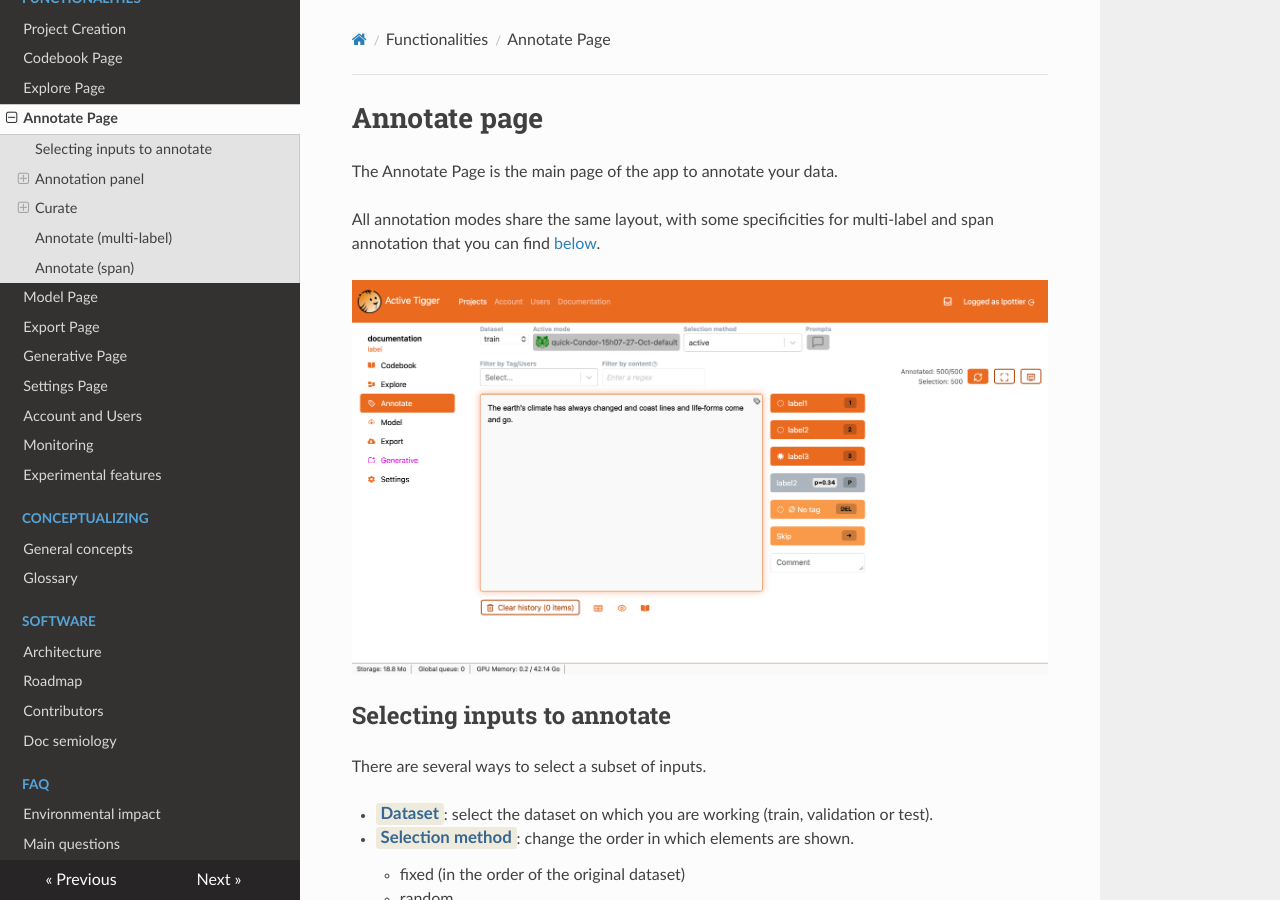
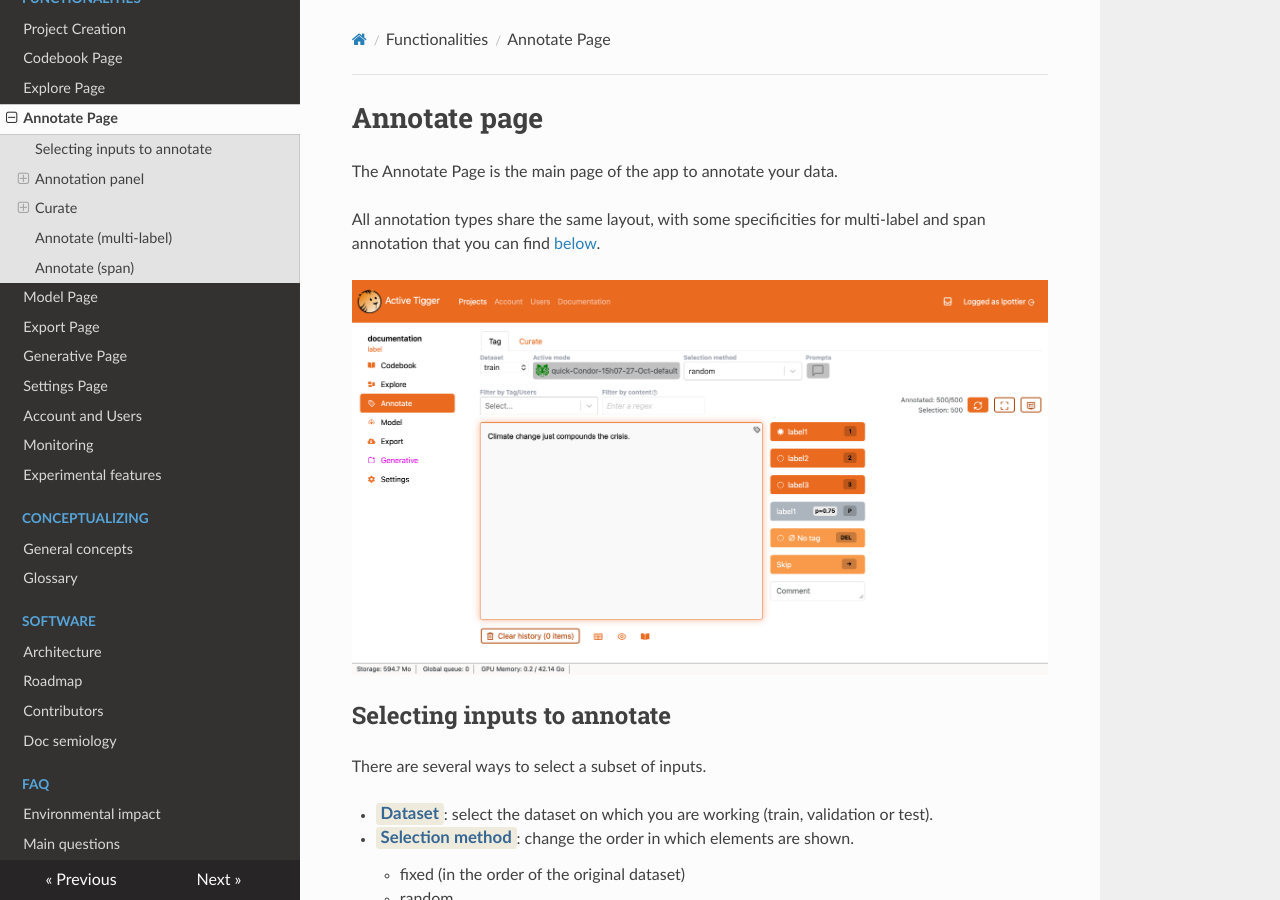
Before and after one commit to activetigger/documentation, an MkDocs documentation site: the page built from docs/functionalities/annotate.md, in a window 1280 px wide and 900 px high. Built offline with MkDocs 1.6.1, drawn with Linux system fonts in a browser that asks for light colours; nearby versions of some CDN libraries.

Commit message:
small image and text fixes

```diff
--- a/docs/functionalities/annotate.md
+++ b/docs/functionalities/annotate.md
@@ -2,7 +2,7 @@
 
 The Annotate Page is the main page of the app to annotate your data.
 
-All annotation modes share the same layout, with some specificities for multi-label and span annotation that you can find [below](../functionalities/annotate.md#annotate-multi-label).
+All annotation types share the same layout, with some specificities for multi-label and span annotation that you can find [below](../functionalities/annotate.md#annotate-multi-label).
 
 ![](../img/functionalities/annotate.png)
 
```
Also changed, not shown: docs/img/functionalities/annotate.png, docs/img/functionalities/import.png.
